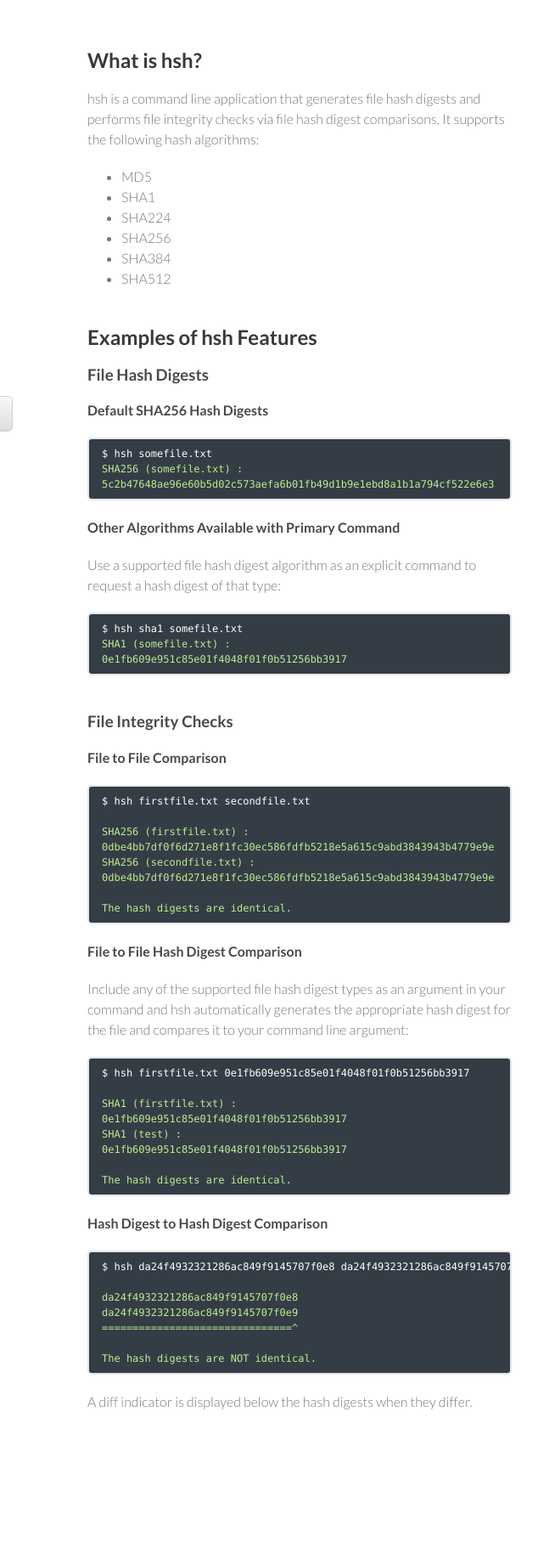
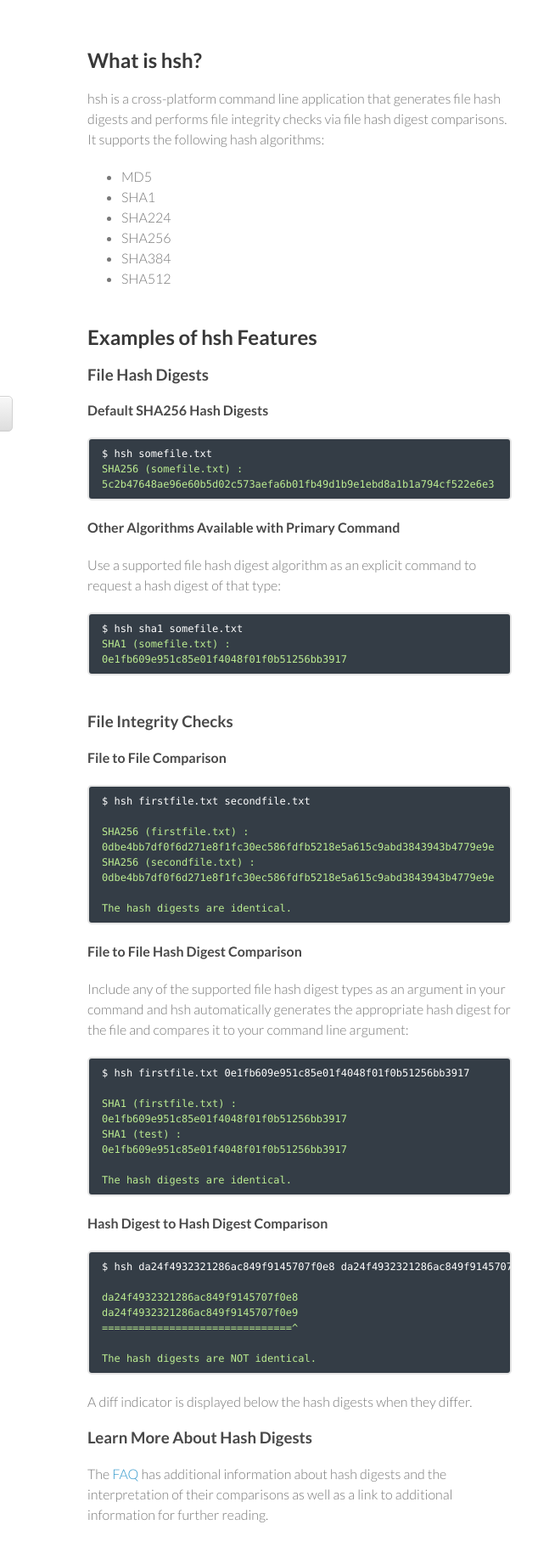
Before and after one commit to chrissimpkins/hsh, a plain HTML site: page index.html in a window 1280 px wide. Shown: the full height of the page at 85% size, 467-1101 px from the left. Before the commit the page ends 1732 px from the top, so only its background shows below. Drawn offline with Linux system fonts and the light colour scheme.

Commit message:
faq and index page updates

```diff
--- a/index.html
+++ b/index.html
@@ -54,7 +54,7 @@
                     <span class="octicon octicon-link"></span>
                 </a>What is hsh?</h2>
 
-            <p>hsh is a command line application that generates file hash digests and performs file integrity checks via file hash digest comparisons.  It supports the following hash algorithms:</p>
+            <p>hsh is a cross-platform command line application that generates file hash digests and performs file integrity checks via file hash digest comparisons.  It supports the following hash algorithms:</p>
             <p>
               <ul>
                 <li>MD5</li>
@@ -117,6 +117,9 @@ The hash digests are NOT identical.</span></code></pre>
 
             A diff indicator is displayed below the hash digests when they differ.</p>
 
+          <h3>Learn More About Hash Digests</h3>
+          <p>The <a href="faq.html">FAQ</a> has additional information about hash digests and the interpretation of their comparisons as well as a link to additional information for further reading.</p>
+
 
         </section>
         <footer>
```
Also changed, not shown: faq.html (+1 -1 lines).
